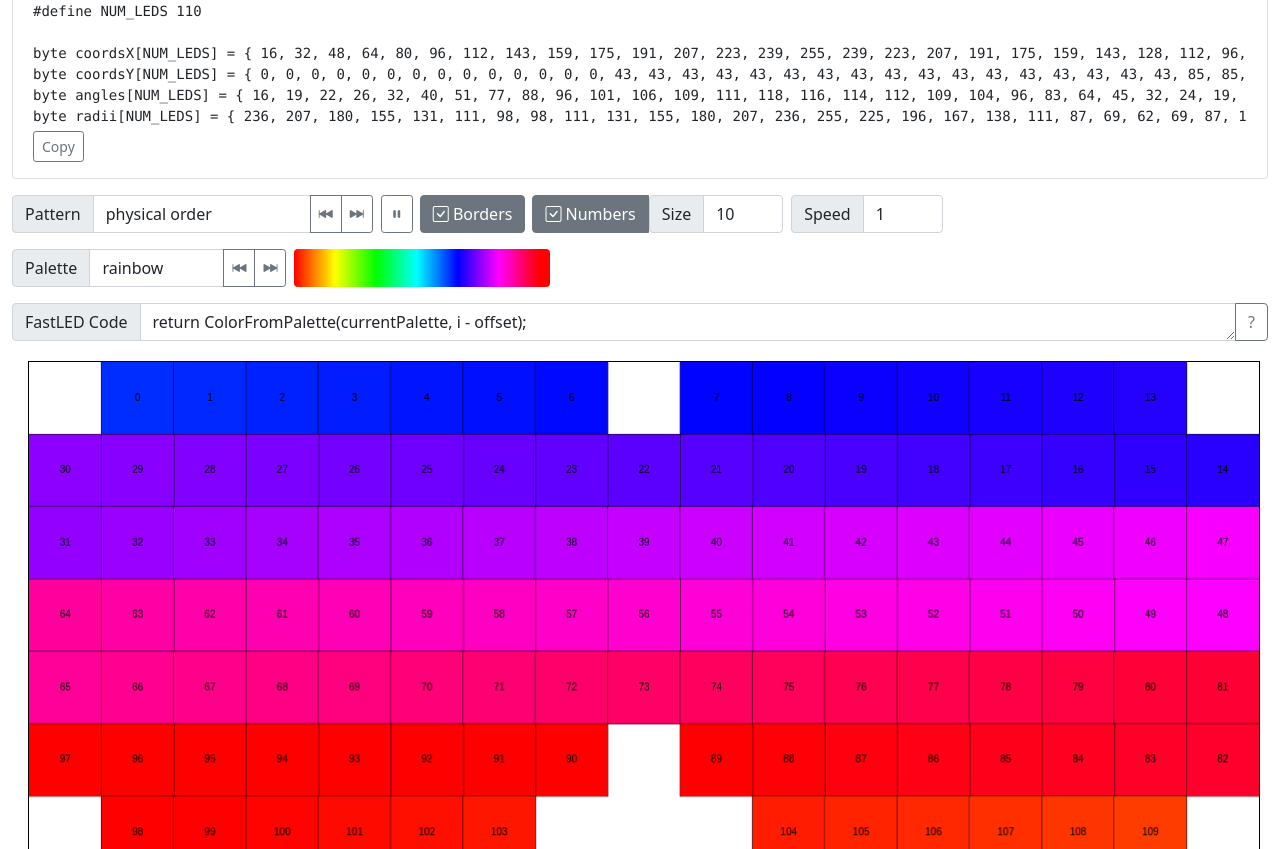
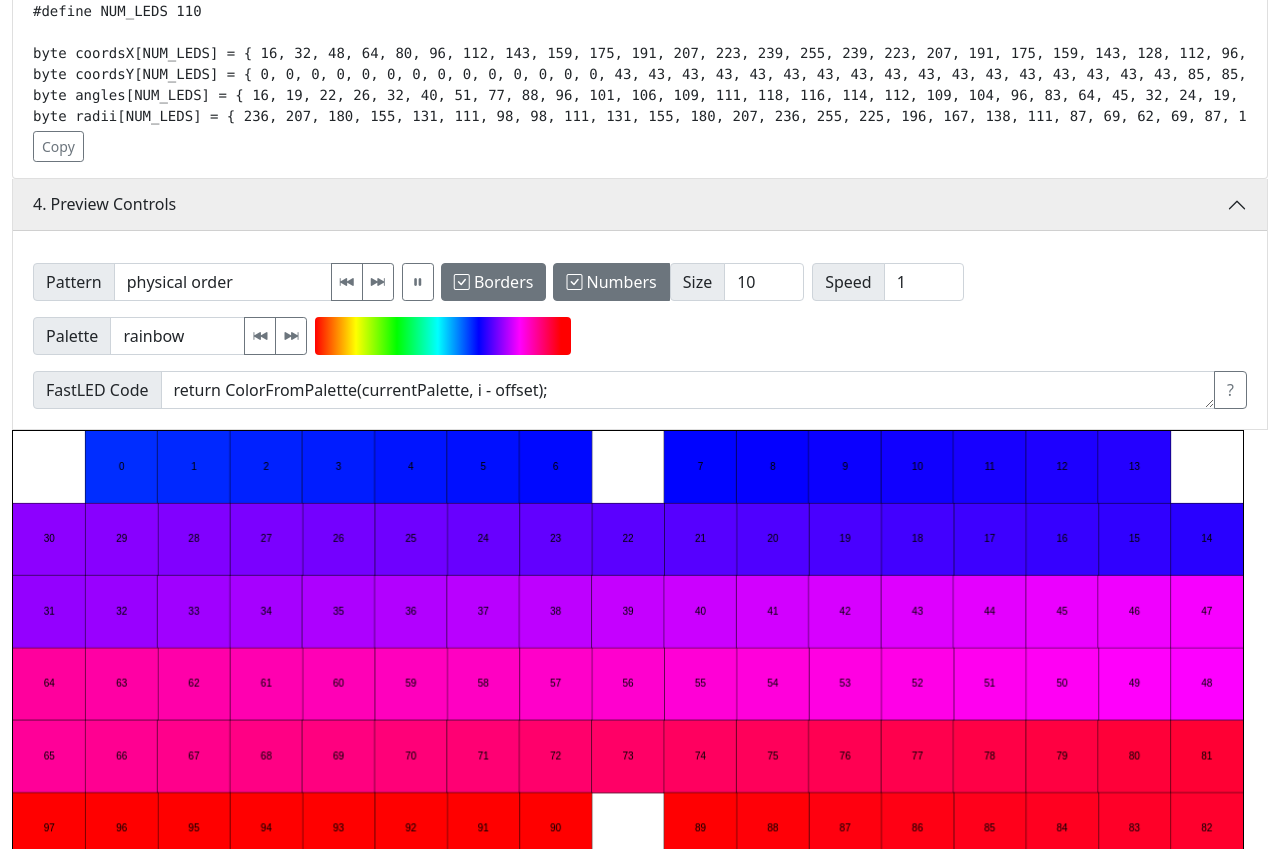
Before and after one commit to jasoncoon/led-mapper, a website with bundled scripts: page index.htm in a window 1280 px wide. Shown: the part 831-1680 px from the top of the page. Built offline with nearby package versions, Linux system fonts and the light colour scheme; animation ran at ten frames a second.

Commit message:
Moved the preview controls into a collapsible section. Removed the margin from the canvas.

```diff
--- a/index.css
+++ b/index.css
@@ -1,5 +1,6 @@
 #canvasPreview {
   border: 1px solid black;
+  margin: 0px !important;
 }
 
 pre {
--- a/index.htm
+++ b/index.htm
@@ -480,6 +480,22 @@ i	x	y
         </div>
       </div>
 
+      <div class="accordion-item">
+        <h2 class="accordion-header" id="headingPreview">
+          <button
+            class="accordion-button text-decoration-none text-body"
+            type="button"
+            data-bs-toggle="collapse"
+            data-bs-target="#collapsePreview"
+            aria-expanded="true"
+            aria-controls="collapsePreview"
+          >
+            4. Preview Controls
+          </button>
+        </h2>
+        <div id="collapsePreview" class="accordion-collapse collapse show" aria-labelledby="headingPreview">
+          <div class="accordion-body">
+
           <div class="btn-toolbar mt-3 gap-2" role="toolbar">
             <div class="input-group">
               <div class="input-group-text">Pattern</div>
@@ -594,6 +610,9 @@ i	x	y
               </div>
             </div>
           </div>
+        </div>
+      </div>
+    </div>
 
     <canvas id="canvasPreview" class="mt-2 m-sm-3"></canvas>
 
```
Lines whose indentation alone changed are shown as unchanged.
